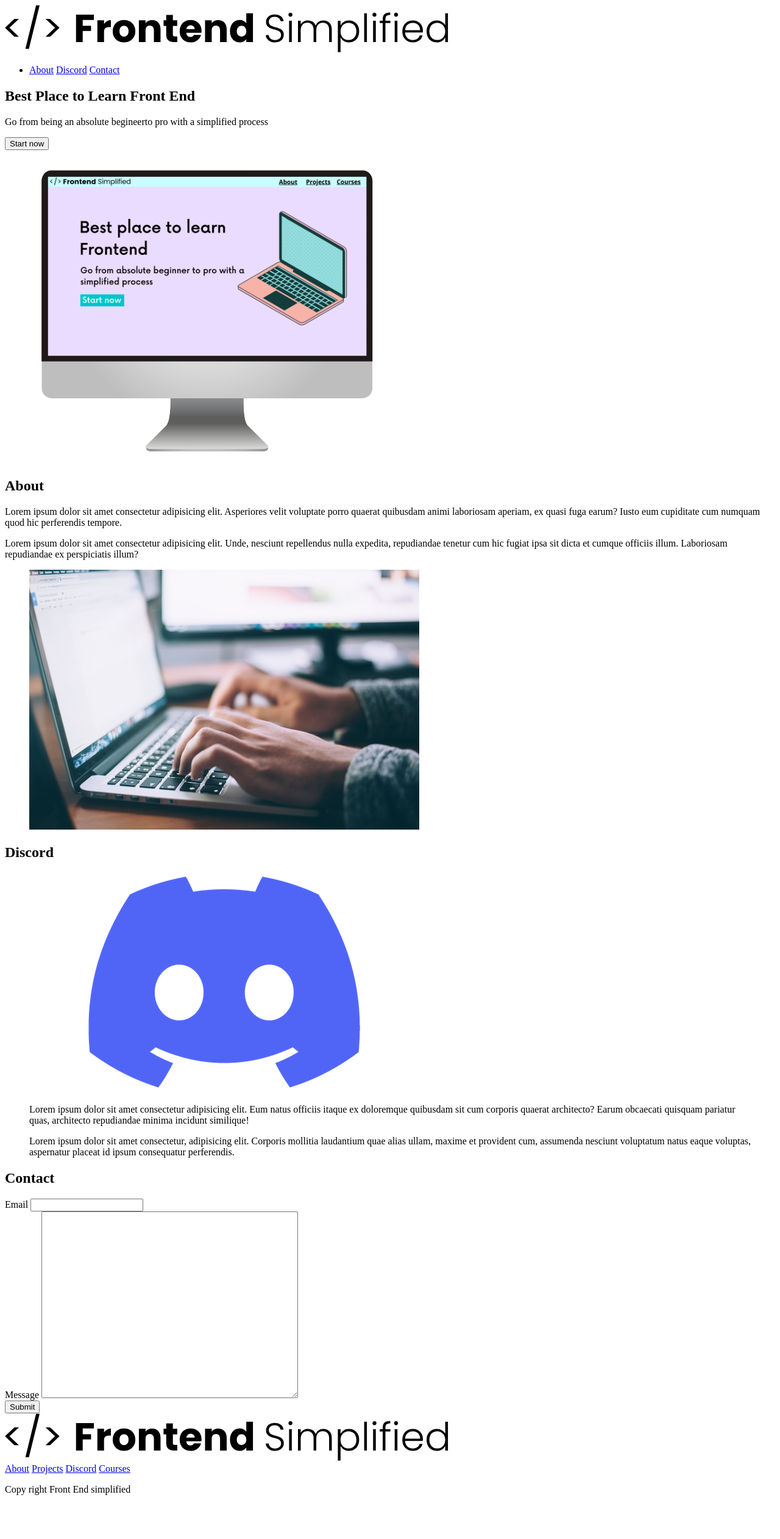
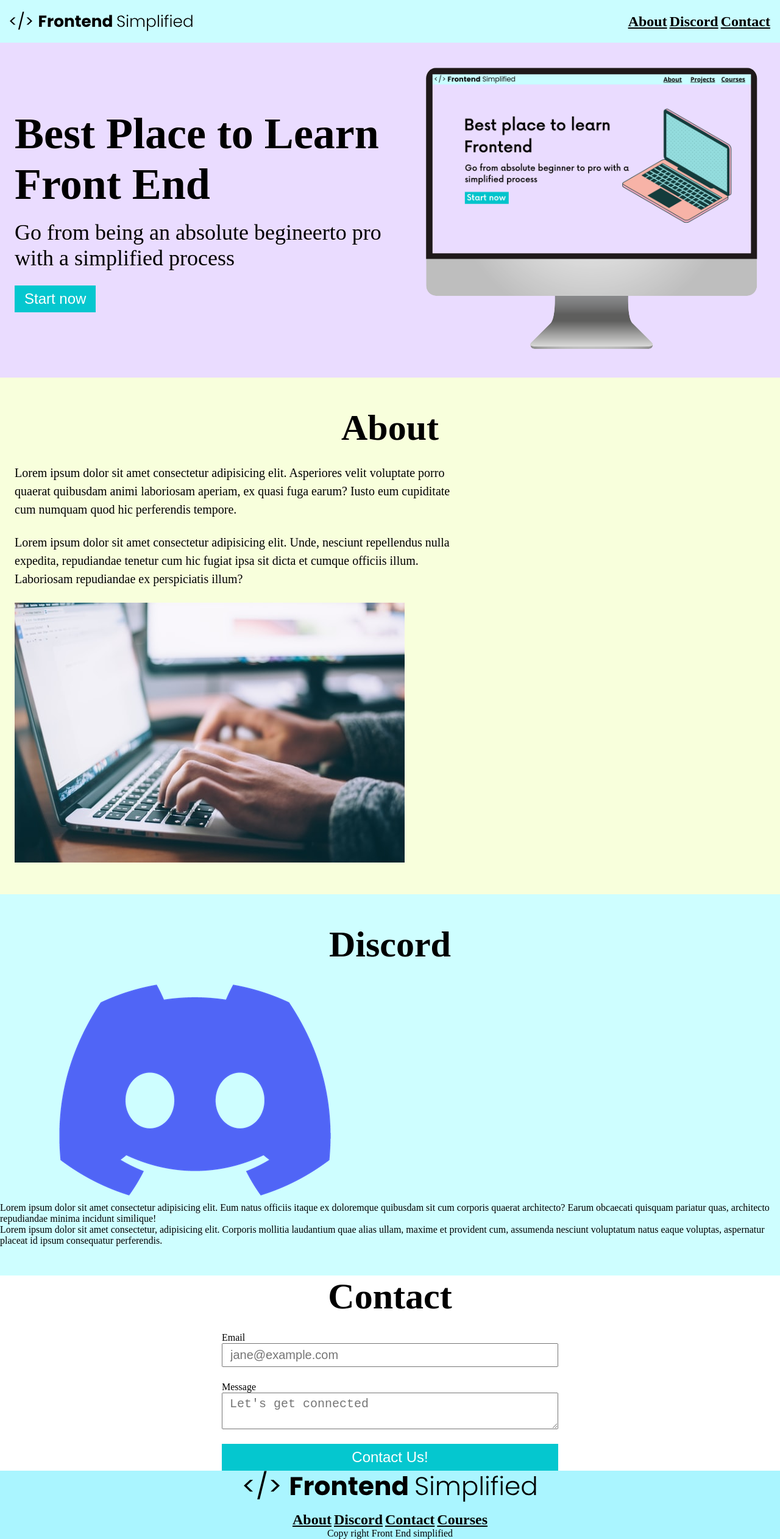
Before and after one commit to jonathanmbwara/Pay-Me, a plain HTML site: page index.html in a window 1280 px wide. Shown: the whole page at 61% size. Before the commit the page ends 2467 px from the top, so only its background shows below. Drawn offline with Linux system fonts and the light colour scheme.

Commit message:
css changes

```diff
--- a/index.html
+++ b/index.html
@@ -4,12 +4,13 @@
     <meta charset="UTF-8" />
     <meta http-equiv="X-UA-Compatible" content="IE=edge" />
     <meta name="viewport" content="width=device-width, initial-scale=1.0" />
-    <title>Document</title>
+    <title>Pay Me </title>
+    <link rel="stylesheet" href="style.css">
   </head>
   <body>
     <section>
       <nav>
-        <img src="./HTML Practise Assets/FES.svg" alt="" />
+        <img src="./HTML Practise Assets/FES.svg" class="logo" alt="" />
         <ul>
           <li>
             <a href="About"> About</a>
@@ -19,36 +20,38 @@
         </ul>
       </nav>
       <header>
-        <div>
+      <div class="row">
+        <div class="Home__Description" >
           <h1>Best Place to Learn Front End</h1>
-          <p>
-            Go from being an absolute begineerto pro with a simplified process
-          </p>
-          <button>Start now</button>
+          <p class="subheader"> Go from being an absolute begineerto pro with a simplified process </p>
+          <button  class="home__description--button">Start now</button>
         </div>
         <figure>
           <img src="./HTML Practise Assets/laptop.png" alt="Home Page Image" />
         </figure>
+      </div>
       </header>
     </section>
     <main>
       <section id="About">
         <h2>About</h2>
-        <div>
-          <p>
+        <div class="section__description">
+        <div class="section__description--wrapper">
+          <p class="section__description--para">
             Lorem ipsum dolor sit amet consectetur adipisicing elit. Asperiores
             velit voluptate porro quaerat quibusdam animi laboriosam aperiam, ex
             quasi fuga earum? Iusto eum cupiditate cum numquam quod hic
             perferendis tempore.
           </p>
-          <p>
+          <p class="section__description--para">
             Lorem ipsum dolor sit amet consectetur adipisicing elit. Unde,
             nesciunt repellendus nulla expedita, repudiandae tenetur cum hic
             fugiat ipsa sit dicta et cumque officiis illum. Laboriosam
             repudiandae ex perspiciatis illum?
           </p>
         </div>
-        <figure><img src="./HTML Practise Assets/about.jpg" /></figure>
+        <figure class="about__img--wrapper"><img src="./HTML Practise Assets/about.jpg" /></figure>
+       </div>
       </section>
 
       <section id="Discord">
@@ -75,21 +78,23 @@
       <section id="Contact">
         <h2>Contact</h2>
         <form action="">
-
           <span>Email</span>
-    <input type="text">
-    <div>
+          <input type="email" placeholder="jane@example.com">
             <span>Message</span>
-    <textarea name="" id="" cols="50" rows="20"></textarea>
-    </div>
-    <button>Submit</button>
+            <textarea type="text" placeholder="Let's get connected"></textarea>
+            <button>Contact Us!</button>
             </form>
       </section>
     </main>
-    <div>
+
       <footer>
-    <img src="./HTML Practise Assets/FES.svg">
-    <div> <a href="About">About</a> <a href="Projects">Projects</a> <a href="Discord">Discord</a> <a href="Courses">Courses</a></div>
+        <img class="Footer__logo" src="./HTML Practise Assets/FES.svg" />
+        <div class="Footer__links">
+          <a class="Footer__link" href="#About">About</a>
+          <a class="Footer__link" href="#Discord">Discord</a>
+          <a class="Footer__link" href="#Contact">Contact</a>
+          <a class="Footer__link"  href="">Courses</a>
+        </div>
         <p>Copy right Front End simplified</p>
       </footer>
     </div>
--- /dev/null
+++ b/style.css
@@ -0,0 +1,217 @@
+* {
+  padding: 0;
+  margin: 0;
+  box-sizing: border-box;
+}
+
+nav {
+  height: 70px;
+  display: flex;
+  justify-content: space-between;
+  align-items: center;
+  padding: 0 16px;
+  background-color: #cafdff;
+}
+
+header {
+  background-color: #eadcff;
+  height: calc(100vh-70px);
+  padding: 24px;
+  display: flex;
+  align-items: center;
+  justify-content: center;
+}
+
+h1 {
+  font-size: 72px;
+}
+
+.subheader {
+  font-size: 36px;
+  margin: 16px 0 24px 0;
+}
+
+button {
+  background-color: #05c7cf;
+  color: white;
+  border: none;
+  padding: 8px 16px;
+  font-size: 24px;
+  cursor: pointer;
+}
+
+a {
+  color: black;
+  font-size: 24px;
+  font-weight: 700;
+}
+
+.logo {
+  width: 300px;
+}
+
+ul {
+  display: flex;
+}
+
+li {
+  list-style-type: none;
+  padding-left: 16px;
+}
+
+.row {
+  width: 100%;
+  max-width: 1300px;
+  display: flex;
+  align-items: center;
+  justify-content: center;
+}
+
+#About,
+#Discord,
+#Contact #Footer {
+  padding: 48px 0;
+}
+
+/*
+
+ABOUT
+
+*/
+#About {
+  background-color: #f8ffdc;
+}
+
+ {
+  padding: 48px 0;
+  background-color: #f8ffdc;
+}
+
+h2 {
+  font-size: 60px;
+  text-align: center;
+  margin-bottom: 24px;
+}
+
+.secont__description {
+  display: flex;
+  justify-content: center;
+  align-items: center;
+}
+
+.about__img--wrapper {
+  width: 40%;
+  padding: 0 24px;
+}
+.section__description--wrapper {
+  width: 60%;
+  padding: 0 24px;
+}
+
+.section__description--para {
+  font-size: 20px;
+  line-height: 1.5;
+  margin-bottom: 24px;
+}
+
+/*
+DISCORD
+*/
+#Discord {
+  background-color: #cefeff;
+}
+
+/*
+
+CONTACT
+
+*/
+
+#contact {
+  background-color: #dce9ff;
+}
+
+form {
+  width: 100%;
+  max-width: 600px;
+  display: flex;
+  flex-direction: column;
+  margin: 0 auto;
+  padding: 0 24px;
+}
+
+input,
+textarea {
+  margin-bottom: 24px;
+  font-size: 20px;
+  padding: 6px 12px;
+}
+
+/*
+
+Footer
+
+*/
+Footer {
+  background-color: #aaf5ff;
+  display: flex;
+  flex-direction: column;
+  align-items: center;
+}
+.Footer__logo {
+  max-width: 480px;
+  margin-bottom: 16px;
+}
+
+.Footer_links {
+  margin-bottom: 32px;
+}
+.Footer_links {
+  padding: 0 16px;
+}
+
+/* SMALL PHONES, TABLTETS, LARGE SMARTPHONES */
+
+@media (max-width: 728px;) {
+.row {
+    flex-direction: column;}
+
+.Home__Description {
+    margin-bottom: 24px;
+    display: flex;
+    flex-direction: column;
+align-items: center;}
+
+    .home__description--button{
+    max-width: 240px;
+    }
+
+    h1{
+    text-align: center;
+    font-size: 60px;}
+
+.subheader {
+    text-align: center;
+    font-size: 28px;}
+
+ul {
+display: none;}
+
+.section__description{
+    flex-direction: column;}
+
+    .section__description--wrapper{
+        width: 100%;
+    }
+    .about__img--wrapper{
+        width: 100%;}
+        Footer{
+        padding: 48px 24px;
+        }
+
+    .Footer__logo {
+    max-width: 360px;
+
+
+    }
+}
```
Also changed, not shown: HTML Practise Assets/PAY.png (added), HTML Practise Assets/logo-color.png (added). Lines whose indentation alone changed are shown as unchanged.
